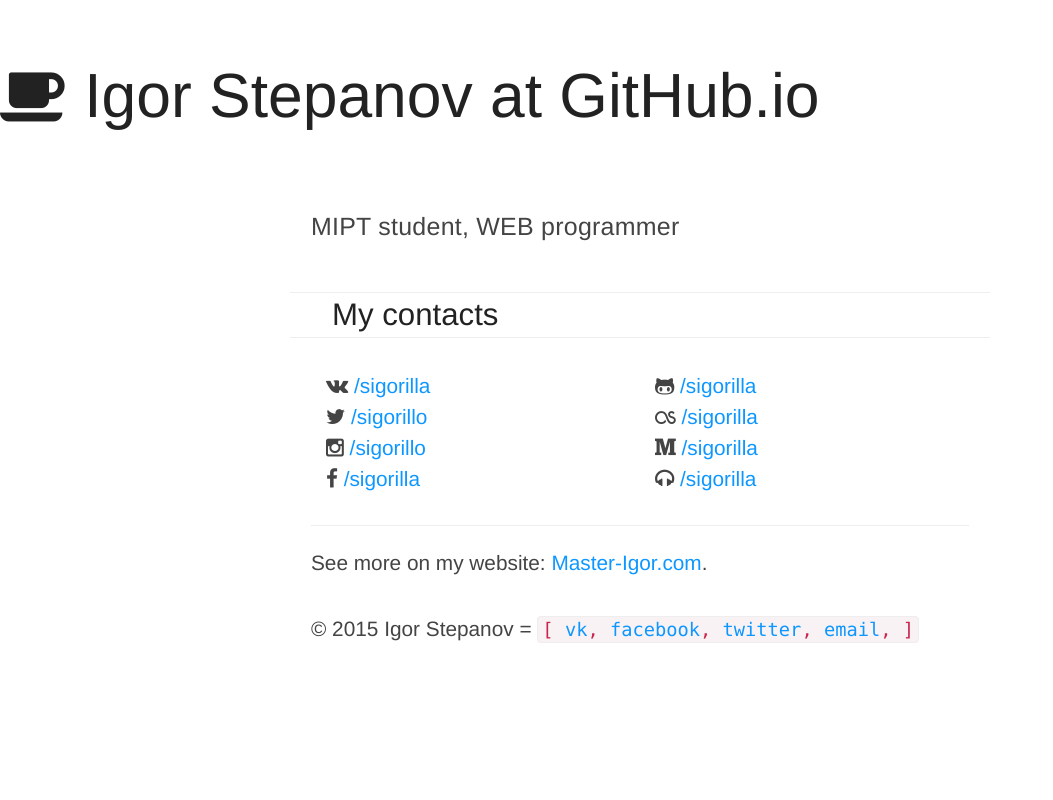
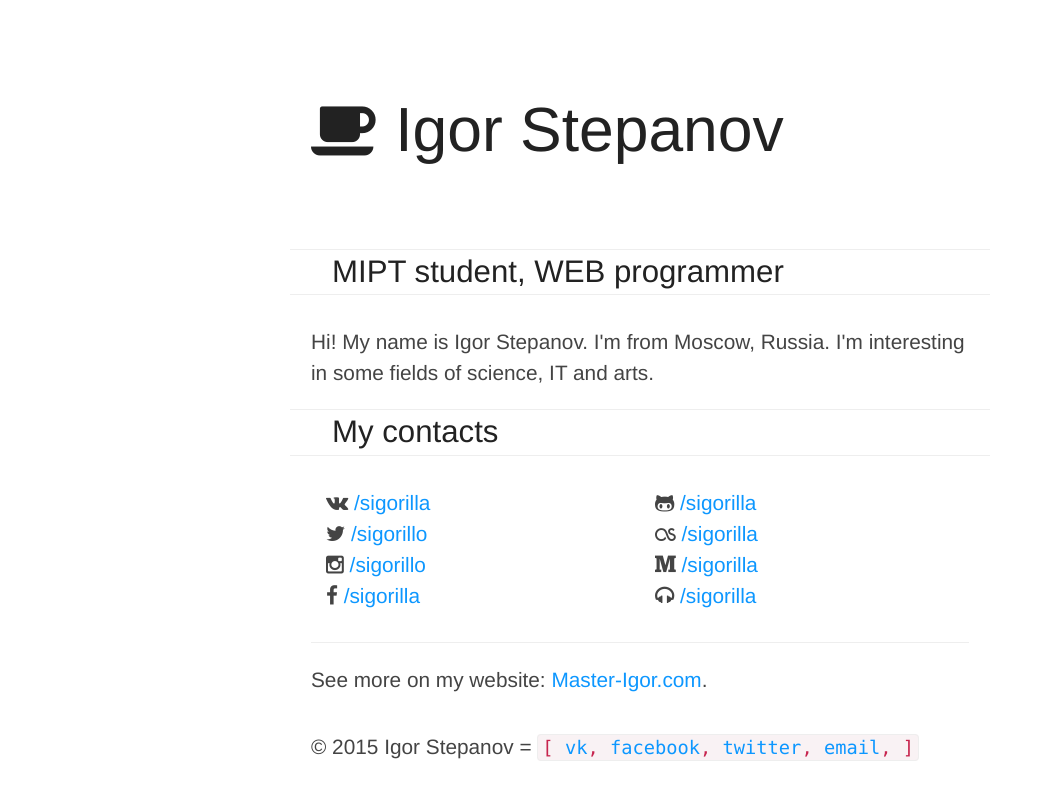
Before and after one commit to Sigorilla/sigorilla.github.io, a plain HTML site: page index.html in a window 1280 px wide. Shown: the whole page, without its empty margins (0-1053 px from the left). Drawn offline with Linux system fonts and the light colour scheme.

Commit message:
Some changes

```diff
--- a/index.html
+++ b/index.html
@@ -2,7 +2,7 @@
 <html lang="ru" prefix="og: http://ogp.me/ns#">
 <head>
   <meta charset="UTF-8">
-  <title>Sigorilla.github.io by Igor Stepanov</title>
+  <title>Sigorilla.GitHub.io by Igor Stepanov</title>
   <meta name="viewport" content="width=device-width, initial-scale=1.0">
   <meta name="title" content="Main page">
   <meta name="author" content="Igor Stepanov">
@@ -22,14 +22,18 @@
 
 <body>
 
-<header class="">
-  <h1><i class="fa fa-coffee"></i> Igor Stepanov at GitHub.io</h1>
+<header>
+  <div class="inner">
+    <h1><i class="fa fa-coffee"></i> Igor Stepanov</h1>
+  </div>
 </header>
 
 <main id="main">
   <article class="main">
-    <p class="intro">MIPT student, WEB programmer</p>
-
+    <h2>MIPT student, WEB programmer</h2>
+    <div class="intro">
+      Hi! My name is Igor Stepanov. I'm from Moscow, Russia. I'm interesting in some fields of science, IT and arts.
+    </div>
     <h2>My contacts</h2>
     <div class="row">
       <div class="col-md-6">
```
